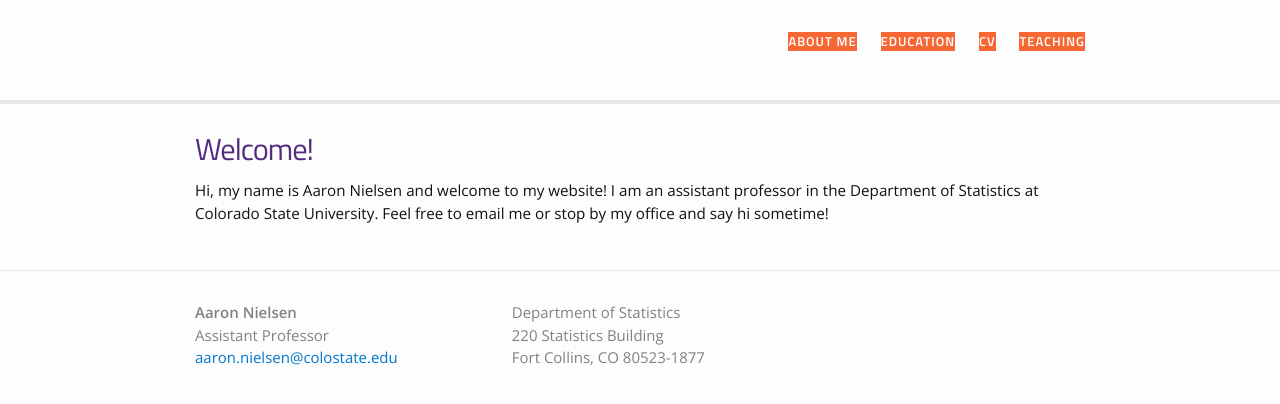
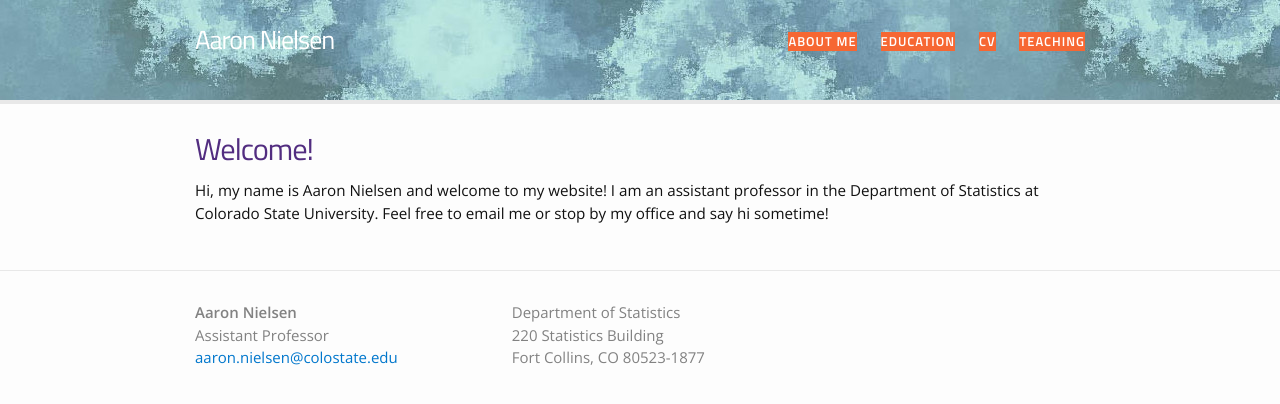
Before and after one commit to aaron-nielsen/aaron-nielsen.github.io, a Jekyll site: the page built from index.html, in a window 1280 px wide. Shown: the top 404 px of the page. Built offline with Jekyll 4.4.1, drawn with Linux system fonts in a browser that asks for light colours.

Commit message:
Update _header.scss

```diff
--- a/_sass/_header.scss
+++ b/_sass/_header.scss
@@ -6,7 +6,7 @@
 	border-bottom: 4px solid $grey-color-light;
     min-height: 100px;
     background-color: #71B315;
-    background: url('images/1.jpg');
+    background: url('../images/1.jpg');
 
     // Positioning context for the mobile navigation icon
     position: relative;
```
